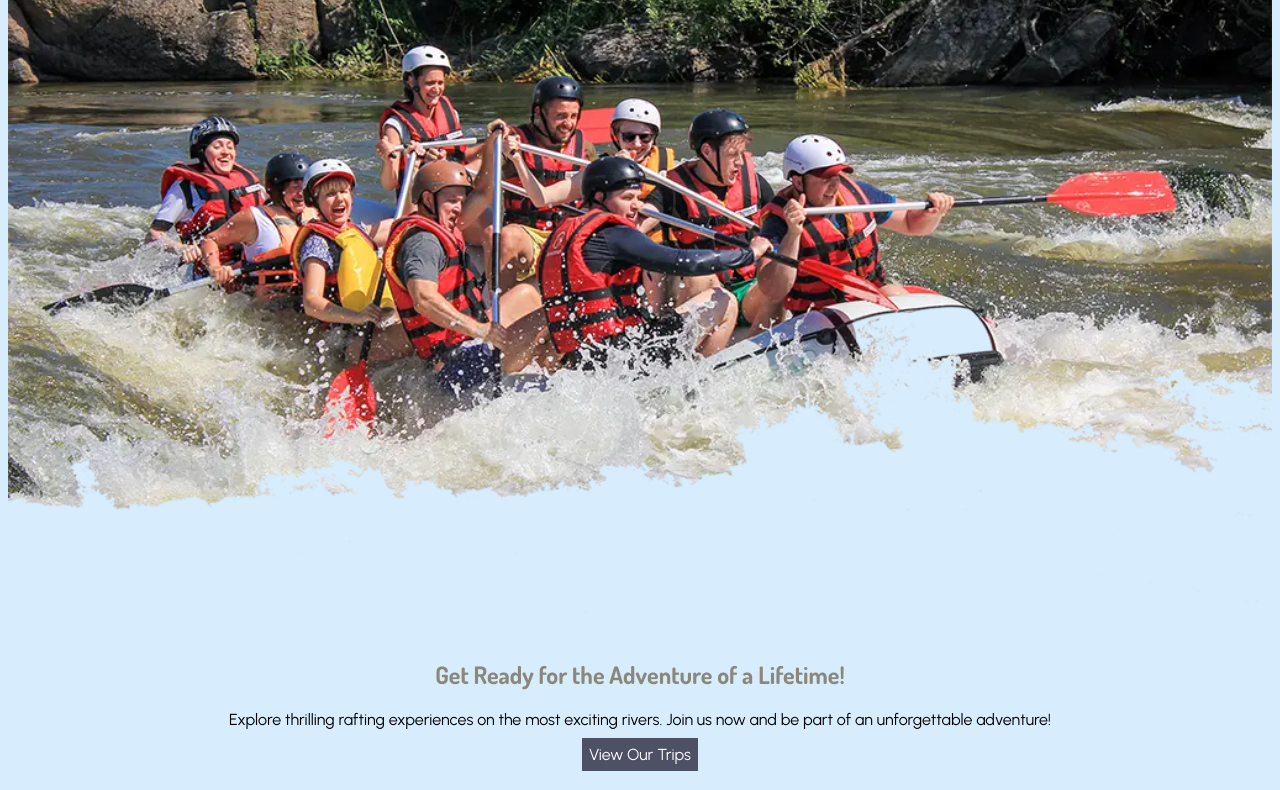
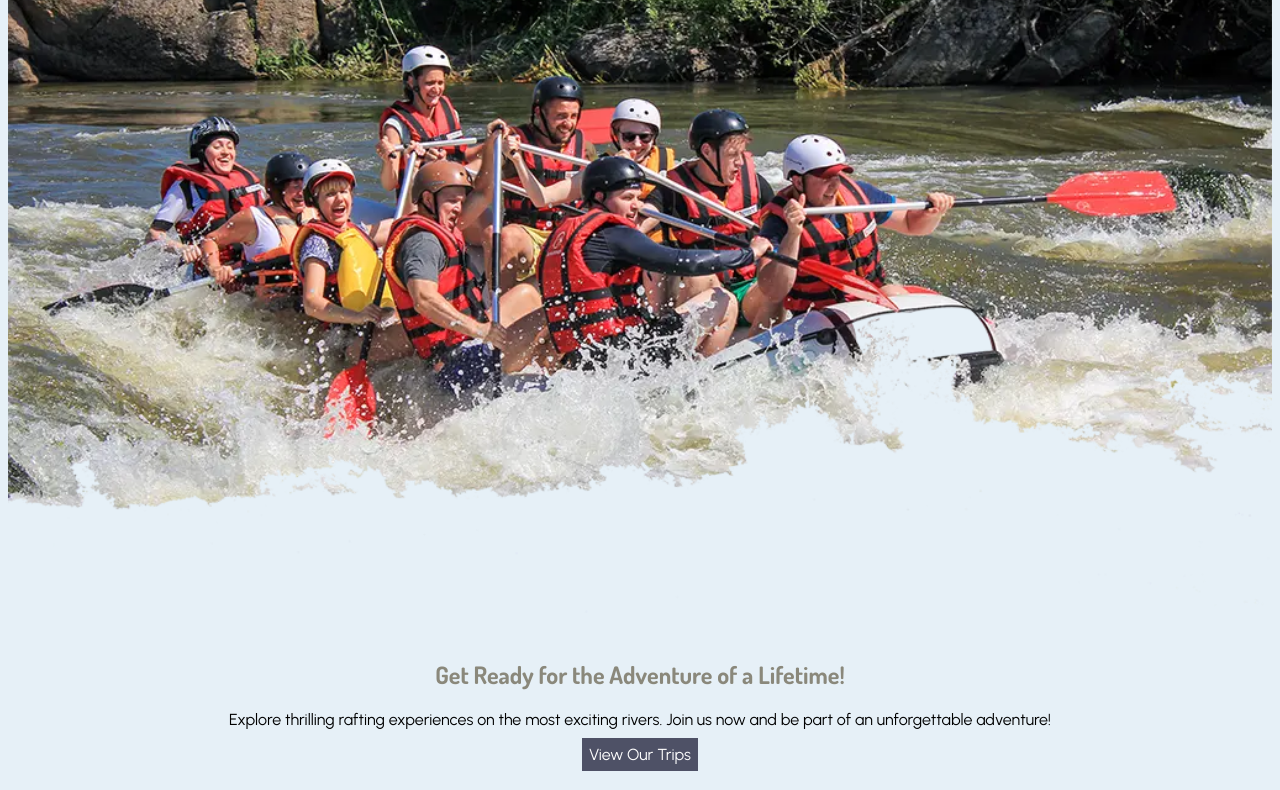
Before and after one commit to fredly11/wdd130, a plain HTML site: page wwr/index.html in a window 1280 px wide. Shown: the part 189-979 px from the top of the page. Drawn offline with Linux system fonts and the light colour scheme.

Commit message:
accessibility tweak 2

```diff
--- a/wwr/styles/rafting.css
+++ b/wwr/styles/rafting.css
@@ -1,6 +1,6 @@
 :root {
     font-family: Urbanist;
-    background-color: #d7ecfc;
+    background-color: #e6f0f7;
 }
 
 h1 {
```
